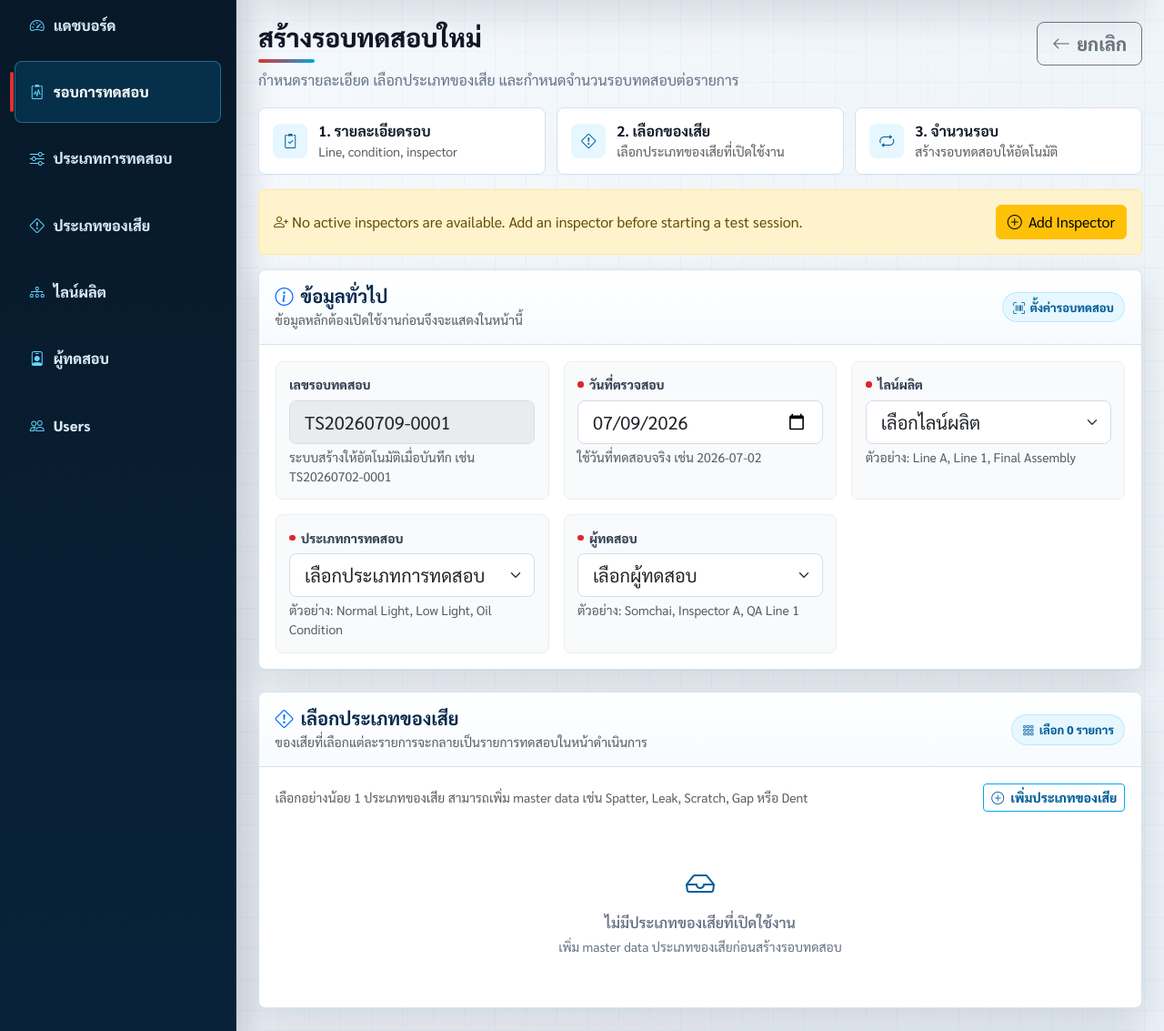
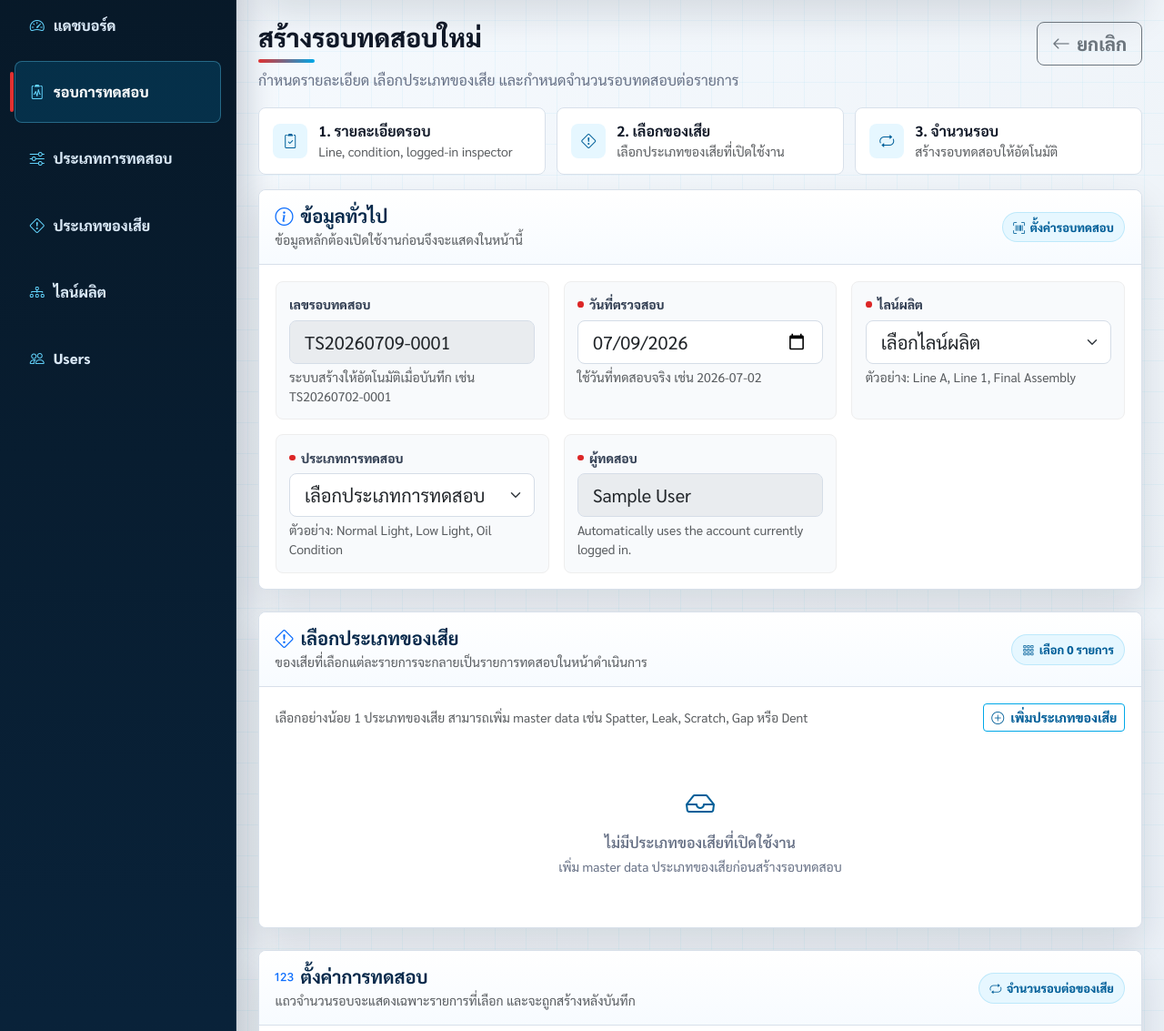
Before and after one commit to aphichat-989/inspection_system, a Django app: page /inspection/new/ in a window 1280 px wide. Shown: the part 114-1247 px from the top of the page at 91% size. Run offline with Django 5.2, Linux system fonts and the light colour scheme; the visitor is signed in with stand-in values (Sample User, id 1); data that the repository does not hold is empty; parts of the project's set-up code (start-up, migrations or seed data) failed here and were passed over.

Commit message:
Improve inspector assignment and permission control

```diff
--- a/apps/inspection/forms.py
+++ b/apps/inspection/forms.py
@@ -19,42 +19,51 @@
         disabled=True,
         widget=forms.TextInput(attrs={"class": "form-control form-control-lg", "readonly": "readonly"}),
     )
+    inspector_name = forms.CharField(
+        label="Inspector",
+        required=False,
+        disabled=True,
+        widget=forms.TextInput(attrs={"class": "form-control form-control-lg", "readonly": "readonly"}),
+    )
 
     def __init__(self, *args, **kwargs):
         session_number = kwargs.pop("session_number", "")
+        user = kwargs.pop("user", None)
         super().__init__(*args, **kwargs)
         if not self.instance.pk:
             self.initial.setdefault("inspection_date", datetime.now().date().strftime("%Y-%m-%d"))
         self.initial.setdefault("session_number", self.instance.session_number or session_number)
+        inspector_name = ""
+        if user and user.is_authenticated:
+            inspector_name = user.get_full_name() or user.username
+        elif self.instance.pk and self.instance.inspector_id:
+            inspector_name = self.instance.inspector.name
+        self.initial.setdefault("inspector_name", inspector_name)
         self.fields["line"].queryset = ProductionLine.objects.filter(is_active=True).order_by("name")
         self.fields["test_condition"].queryset = TestCondition.objects.filter(is_active=True).order_by("name")
-        self.fields["inspector"].queryset = Inspector.objects.filter(is_active=True).order_by("name")
         self.fields["line"].empty_label = "Select production line"
         self.fields["test_condition"].empty_label = "Select test condition"
-        self.fields["inspector"].empty_label = "Select inspector"
 
     class Meta:
         model = InspectionSession
         fields = [
             "session_number",
+            "inspector_name",
             "inspection_date",
             "line",
             "test_condition",
-            "inspector",
             "overall_comment",
         ]
         labels = {
             "inspection_date": "Inspection Date",
             "line": "Production Line",
             "test_condition": "Test Condition",
-            "inspector": "Inspector",
             "overall_comment": "Overall Comment",
         }
         widgets = {
             "inspection_date": forms.DateInput(attrs={"type": "date", "class": "form-control form-control-lg"}),
             "line": forms.Select(attrs={"class": "form-select form-select-lg"}),
             "test_condition": forms.Select(attrs={"class": "form-select form-select-lg"}),
-            "inspector": forms.Select(attrs={"class": "form-select form-select-lg"}),
             "overall_comment": forms.Textarea(
                 attrs={
                     "class": "form-control",
--- a/apps/inspection/templates/inspection/base.html
+++ b/apps/inspection/templates/inspection/base.html
@@ -31,11 +31,12 @@
                     <nav class="nav flex-column">
                     <a class="nav-link {% if request.resolver_match.url_name == 'dashboard' %}active{% endif %}" href="{% url 'inspection:dashboard' %}"><i class="bi bi-speedometer2 me-2"></i><span>Dashboard</span></a>
                     <a class="nav-link {% if request.resolver_match.url_name == 'list' or request.resolver_match.url_name == 'create' or request.resolver_match.url_name == 'detail' or request.resolver_match.url_name == 'update' or request.resolver_match.url_name == 'delete' %}active{% endif %}" href="{% url 'inspection:list' %}"><i class="bi bi-clipboard2-pulse me-2"></i><span>Test Sessions</span></a>
+                    {% if request.user.is_staff %}
                     <a class="nav-link {% if 'test_condition' in request.resolver_match.url_name %}active{% endif %}" href="{% url 'inspection:test_condition_list' %}"><i class="bi bi-sliders me-2"></i><span>ประเภทการทดสอบ</span></a>
                     <a class="nav-link {% if 'defect_type' in request.resolver_match.url_name %}active{% endif %}" href="{% url 'inspection:defect_type_list' %}"><i class="bi bi-exclamation-diamond me-2"></i><span>Defect Types</span></a>
                     <a class="nav-link {% if 'production_line' in request.resolver_match.url_name %}active{% endif %}" href="{% url 'inspection:production_line_list' %}"><i class="bi bi-diagram-3 me-2"></i><span>Production Lines</span></a>
-                    <a class="nav-link {% if 'inspector' in request.resolver_match.url_name %}active{% endif %}" href="{% url 'inspection:inspector_list' %}"><i class="bi bi-person-badge me-2"></i><span>Inspectors</span></a>
                     {% if request.user.is_staff %}<a class="nav-link {% if 'user_' in request.resolver_match.url_name %}active{% endif %}" href="{% url 'inspection:user_list' %}"><i class="bi bi-people me-2"></i><span>Users</span></a>{% endif %}
+                    {% endif %}
                     </nav>
                     <div class="sidebar-account">
                         <div class="sidebar-user"><i class="bi bi-person-circle"></i><span>{{ request.user.username }}</span></div>
--- a/apps/inspection/templates/inspection/detail.html
+++ b/apps/inspection/templates/inspection/detail.html
@@ -13,7 +13,7 @@
     </div>
     <div class="d-flex gap-2 flex-wrap">
         <a href="{% url 'inspection:list' %}" class="btn btn-outline-secondary btn-lg btn-icon"><i class="bi bi-arrow-left"></i>Sessions</a>
-        <a href="{% url 'inspection:session_export' %}?session_id={{ session.pk }}" class="btn btn-outline-success btn-lg btn-icon"><i class="bi bi-file-earmark-excel"></i>Export Excel</a>
+{% if request.user.is_staff %}<a href="{% url 'inspection:session_export' %}?session_id={{ session.pk }}" class="btn btn-outline-success btn-lg btn-icon"><i class="bi bi-file-earmark-excel"></i>Export Excel</a>{% endif %}
         <a href="{% url 'inspection:update' session.pk %}" class="btn btn-outline-warning btn-lg btn-icon"><i class="bi bi-pencil"></i>Edit Setup</a>
     </div>
 </div>
--- a/apps/inspection/templates/inspection/form.html
+++ b/apps/inspection/templates/inspection/form.html
@@ -16,7 +16,7 @@
     </div>
 
     <div class="setup-strip" aria-label="Test session setup steps">
-        <div class="setup-step"><span class="setup-step-icon"><i class="bi bi-clipboard2-check"></i></span><div><div class="fw-bold">1. Session</div><div class="text-muted small">Line, condition, inspector</div></div></div>
+        <div class="setup-step"><span class="setup-step-icon"><i class="bi bi-clipboard2-check"></i></span><div><div class="fw-bold">1. Session</div><div class="text-muted small">Line, condition, logged-in inspector</div></div></div>
         <div class="setup-step"><span class="setup-step-icon"><i class="bi bi-exclamation-diamond"></i></span><div><div class="fw-bold">2. Defects</div><div class="text-muted small">Pick active defect types</div></div></div>
         <div class="setup-step"><span class="setup-step-icon"><i class="bi bi-repeat"></i></span><div><div class="fw-bold">3. Rounds</div><div class="text-muted small">Create execution rounds automatically</div></div></div>
     </div>
@@ -24,12 +24,6 @@
     <form method="post" id="test-session-form">
         {% csrf_token %}
         {% if form.non_field_errors %}<div class="alert alert-danger">{{ form.non_field_errors }}</div>{% endif %}
-        {% if not has_active_inspectors %}
-        <div class="alert alert-warning d-flex justify-content-between align-items-center gap-3 flex-wrap">
-            <div><i class="bi bi-person-plus me-1"></i>No active inspectors are available. Add an inspector before starting a test session.</div>
-            <a href="{% url 'inspection:inspector_create' %}" class="btn btn-warning btn-icon"><i class="bi bi-plus-circle"></i>Add Inspector</a>
-        </div>
-        {% endif %}
 
         <div class="factory-card mb-4">
             <div class="factory-card-header">
@@ -76,10 +70,10 @@
                     </div>
                     <div class="col-md-6 col-xl-4">
                         <div class="field-shell">
-                            <label class="form-label" for="{{ form.inspector.id_for_label }}"><span class="required-dot"></span>{{ form.inspector.label }}</label>
-                            {{ form.inspector }}
-                            <div class="form-text">Example: Somchai, Inspector A, QA Line 1.</div>
-                            {{ form.inspector.errors }}
+                            <label class="form-label" for="{{ form.inspector_name.id_for_label }}"><span class="required-dot"></span>{{ form.inspector_name.label }}</label>
+                            {{ form.inspector_name }}
+                            <div class="form-text">Automatically uses the account currently logged in.</div>
+                            {{ form.inspector_name.errors }}
                         </div>
                     </div>
                 </div>
@@ -97,7 +91,7 @@
             <div class="factory-card-body">
                 <div class="defect-toolbar">
                     <div class="text-muted small">Select at least one defect type. Use master data to add defects such as Spatter, Leak, Scratch, Gap, or Dent.</div>
-                    <a href="{% url 'inspection:defect_type_create' %}" class="btn btn-outline-primary btn-sm btn-icon"><i class="bi bi-plus-circle"></i>Add Defect Type</a>
+{% if request.user.is_staff %}<a href="{% url 'inspection:defect_type_create' %}" class="btn btn-outline-primary btn-sm btn-icon"><i class="bi bi-plus-circle"></i>Add Defect Type</a>{% endif %}
                 </div>
                 <div class="row g-3">
                     {% for item in defect_cards %}
--- a/apps/inspection/tests.py
+++ b/apps/inspection/tests.py
@@ -24,7 +24,7 @@
         self.line = ProductionLine.objects.create(name="Line A")
         self.condition = TestCondition.objects.create(name="Normal Light")
         self.inspector = Inspector.objects.create(name="Inspector A")
-        self.user = get_user_model().objects.create_user(username="tester", password="pass")
+        self.user = get_user_model().objects.create_user(username="tester", password="pass", is_staff=True)
         self.client.force_login(self.user)
         self.defect = DefectType.objects.create(name="Scratch")
 
@@ -226,6 +226,8 @@
         test = InspectionTest.objects.get(defect_type=self.defect)
         self.assertEqual(test.total_rounds, 30)
         self.assertEqual(test.rounds.count(), 0)
+        session.refresh_from_db()
+        self.assertEqual(session.inspector.name, "tester")
 
 
     def test_detail_displays_only_current_round_without_creating_database_rows(self):
```
Also changed, not shown: apps/inspection/templates/inspection/list.html (+4 -4 lines), apps/inspection/views_master_data.py (+5 -5 lines), apps/inspection/views_permissions.py (+18 -1 lines), apps/inspection/views_sessions.py (+19 -3 lines).
